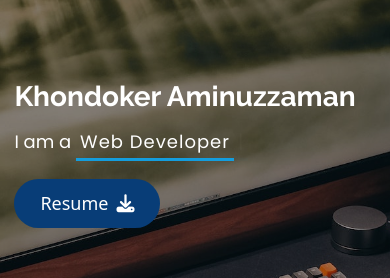
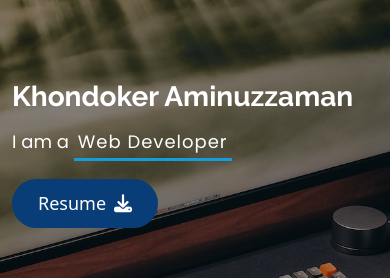
Before and after one commit to khshohag99/Portfolio, a website with bundled scripts: page Index.html in a window 390 px wide. Shown: the part 274-552 px from the top of the page. Built offline with nearby package versions, Linux system fonts and the light colour scheme.

Commit message:
slight fix for responsiveness

```diff
--- a/Index.html
+++ b/Index.html
@@ -78,7 +78,7 @@
 
     <!-- Hero Section  -->
     <section id="hero" class="d-flex flex-column justify-content-center align-items-center ">
-      <div class="hero-container" data-aos="fade-in">
+      <div class="hero-container container" data-aos="fade-in">
         <h1>Khondoker Aminuzzaman</h1>
         <p>I am a <span class="typed" data-typed-items="Web Designer, Web Developer, Android App Developer, iOS App Developer"></span></p>
         <a href="resume/Khondoker_Aminuzzaman_Resume.pdf" download>
```
